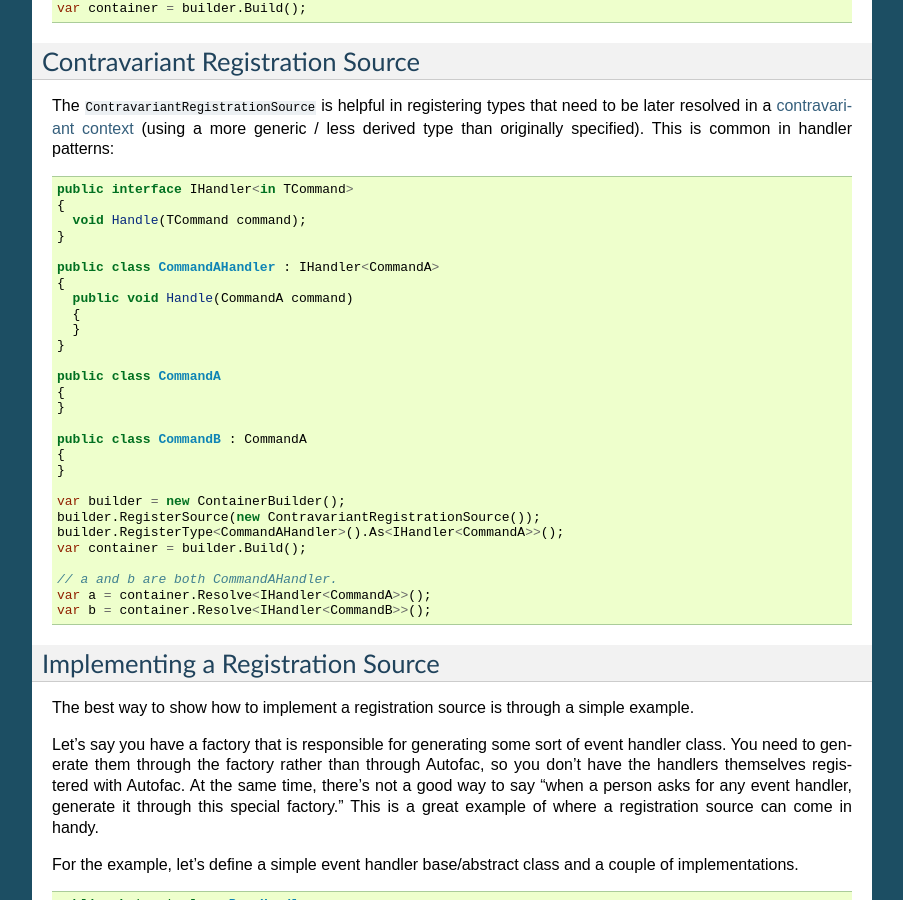
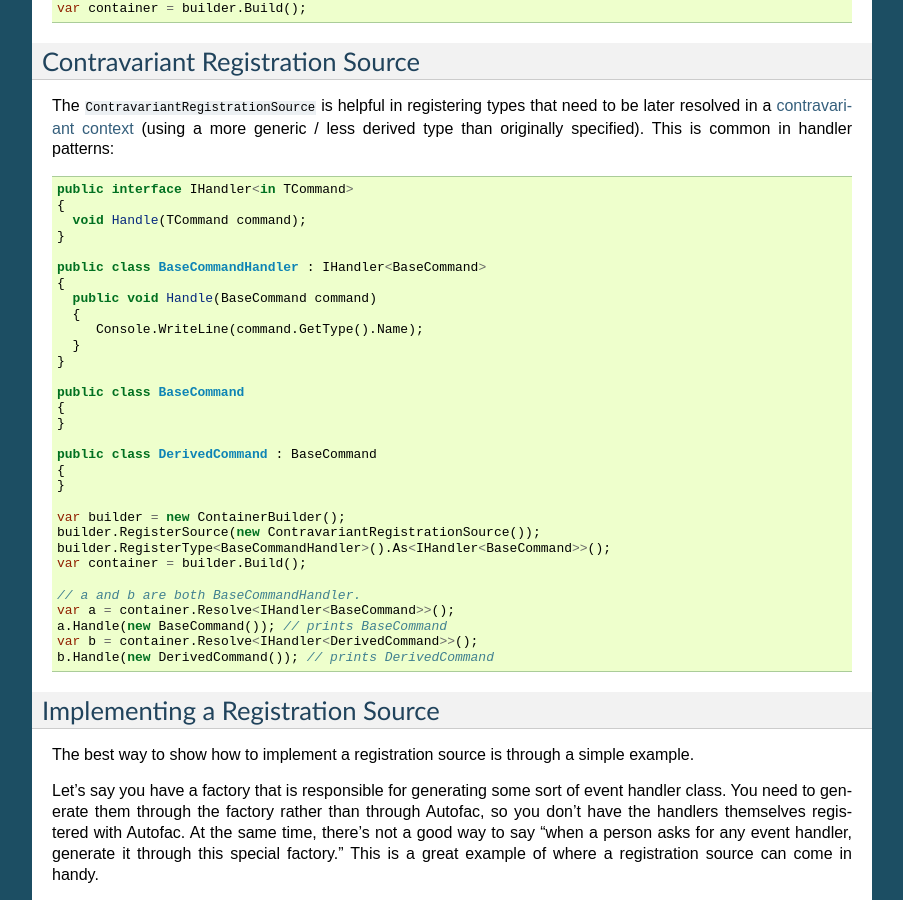
Before and after one commit to autofac/Documentation, a Sphinx documentation site: the page built from docs/advanced/registration-sources.rst, in a window 1280 px wide and 900 px high, scrolled down 583 px. Shown: the whole window, without its empty margins (198-1101 px from the left). Built offline with Sphinx 7.4.7, drawn with Linux system fonts in a browser that asks for light colours.

Commit message:
Improved example.
Co-authored-by: Alistair Evans <alistairjevans@gmail.com>

```diff
--- a/docs/advanced/registration-sources.rst
+++ b/docs/advanced/registration-sources.rst
@@ -31,29 +31,32 @@ The ``ContravariantRegistrationSource`` is helpful in registering types that nee
       void Handle(TCommand command);
     }
 
-    public class CommandAHandler : IHandler<CommandA>
+    public class BaseCommandHandler : IHandler<BaseCommand>
     {
-      public void Handle(CommandA command)
+      public void Handle(BaseCommand command)
       {
+         Console.WriteLine(command.GetType().Name);
       }
     }
 
-    public class CommandA
+    public class BaseCommand
     {
     }
 
-    public class CommandB : CommandA
+    public class DerivedCommand : BaseCommand
     {
     }
 
     var builder = new ContainerBuilder();
     builder.RegisterSource(new ContravariantRegistrationSource());
-    builder.RegisterType<CommandAHandler>().As<IHandler<CommandA>>();
+    builder.RegisterType<BaseCommandHandler>().As<IHandler<BaseCommand>>();
     var container = builder.Build();
 
-    // a and b are both CommandAHandler.
-    var a = container.Resolve<IHandler<CommandA>>();
-    var b = container.Resolve<IHandler<CommandB>>();
+    // a and b are both BaseCommandHandler.
+    var a = container.Resolve<IHandler<BaseCommand>>();
+    a.Handle(new BaseCommand()); // prints BaseCommand
+    var b = container.Resolve<IHandler<DerivedCommand>>();
+    b.Handle(new DerivedCommand()); // prints DerivedCommand
 
 
 Implementing a Registration Source
```
